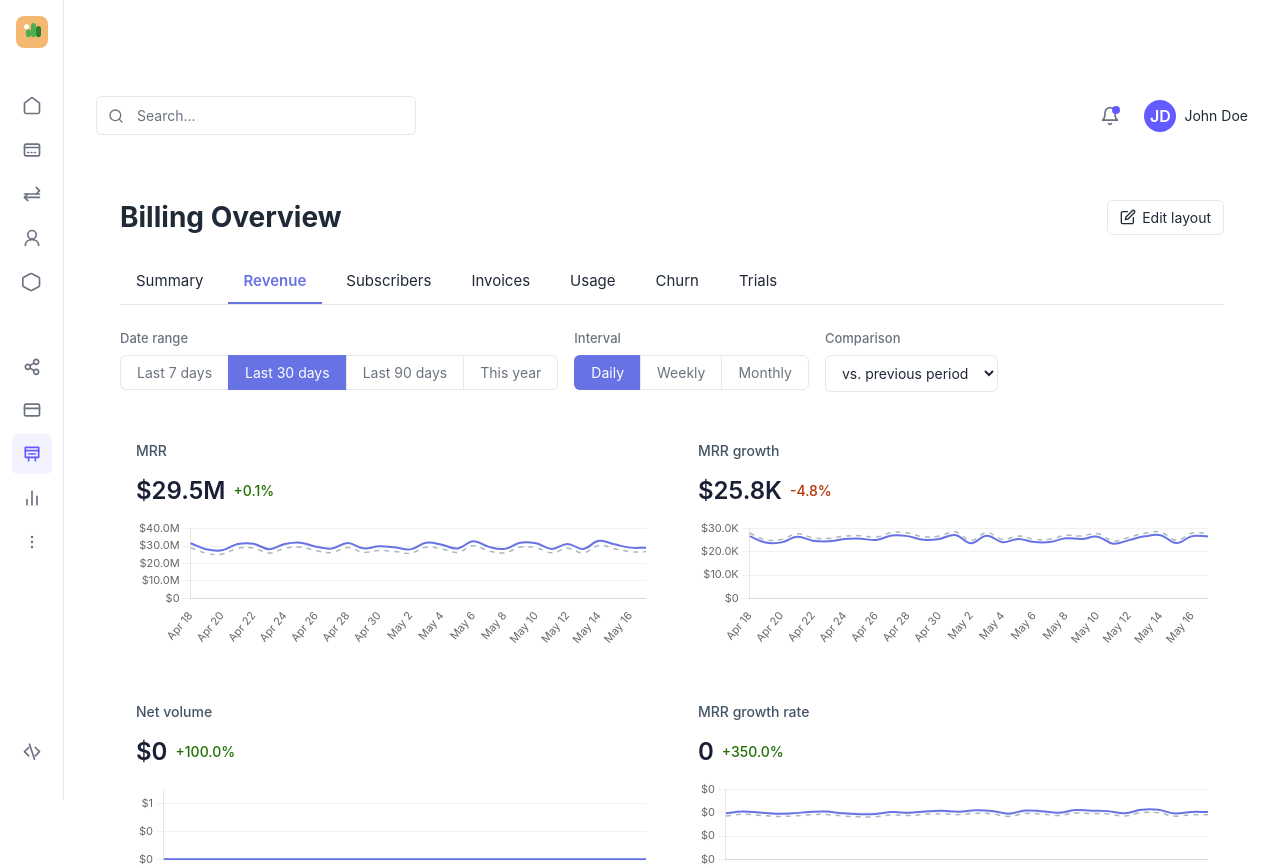
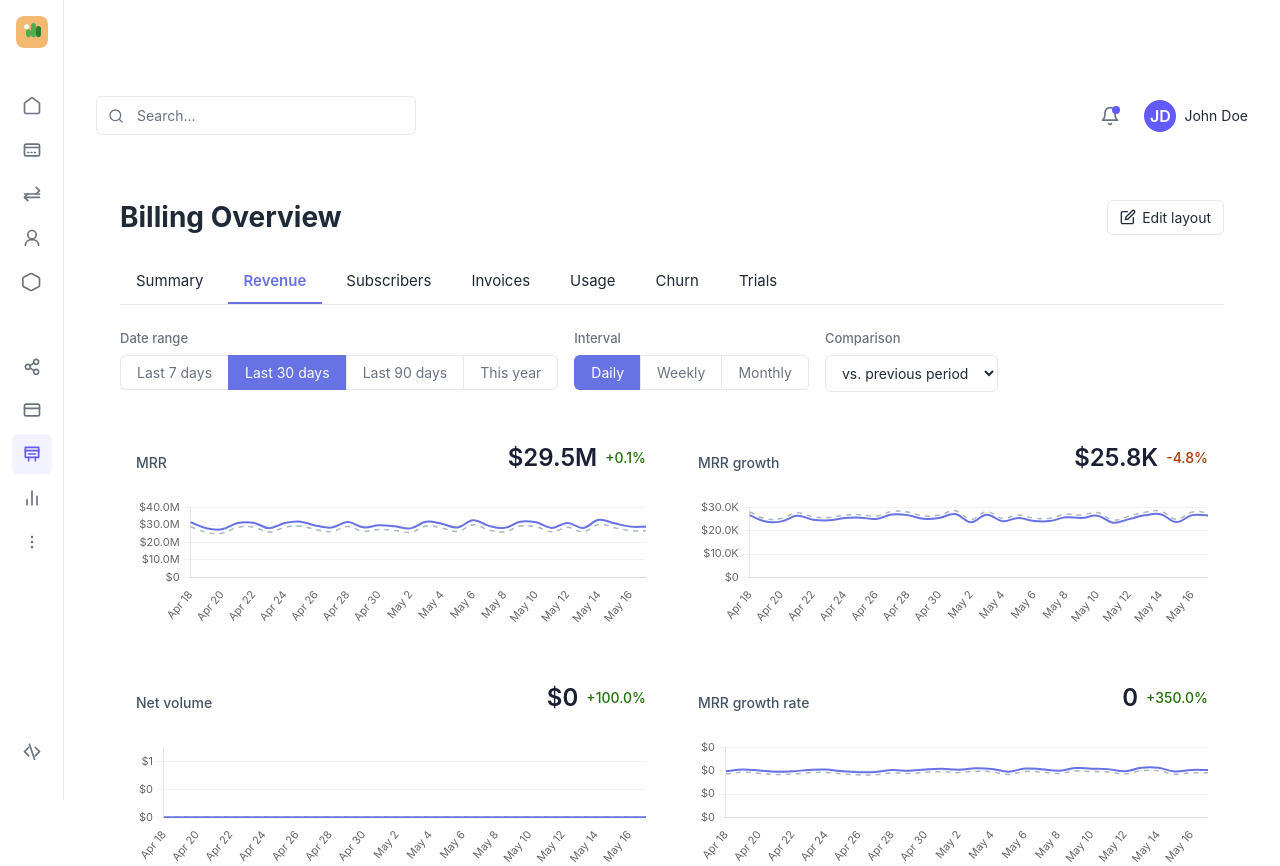
Before and after one commit to swanson-stripe/stripe-dashboard-clone, a React (Create React App) app: page /billing/overview in a window 1280 px wide. Shown: the top 866 px of the page. Built offline with nearby package versions, Linux system fonts and the light colour scheme.

Commit message:
Update billing metrics to match home page style and fix breadcrumb navigation

```diff
--- a/src/pages/BillingOverview.js
+++ b/src/pages/BillingOverview.js
@@ -918,7 +918,10 @@ const BillingOverview = () => {
   // Handle metric card click
   const handleMetricClick = (metric) => {
     navigate(`/metrics/${metric.id}`, {
-      state: { metric }
+      state: {
+        metric,
+        sourcePage: 'Billing'
+      }
     });
   };
 
@@ -1071,15 +1074,17 @@ const BillingOverview = () => {
 
               <MetricHeader>
                 <MetricTitle>{metric.title}</MetricTitle>
-              </MetricHeader>
                 <MetricValueRow>
                   <MetricValue>
                     {valueDisplay}
+                    {metric.trendValue > 0 && (
                       <MetricTrend trend={metric.trend}>
-                    {trendDisplay}
+                        {metric.trend === 'up' ? '+' : '-'}{metric.trendValue.toFixed(1)}%
                       </MetricTrend>
+                    )}
                   </MetricValue>
                 </MetricValueRow>
+              </MetricHeader>
 
               <MetricChart
                 metric={metric}
--- a/src/pages/MetricDetail.js
+++ b/src/pages/MetricDetail.js
@@ -183,6 +183,10 @@ const MetricDetail = () => {
     trendValue: 0,
   };
 
+  // Determine the source page for breadcrumbs
+  const sourcePage = location.state?.sourcePage || 'Home';
+  const sourcePagePath = sourcePage === 'Billing' ? '/billing' : '/';
+
   // Format currency values
   const formatCurrency = (value) => {
     return new Intl.NumberFormat('en-US', {
@@ -283,8 +287,8 @@ const MetricDetail = () => {
       transition={{ duration: 0.3 }}
     >
       <BreadcrumbNav>
-        <BreadcrumbLink to="/">
-          Home
+        <BreadcrumbLink to={sourcePagePath}>
+          {sourcePage}
         </BreadcrumbLink>
         <BreadcrumbSeparator>
           /
```
Lines whose indentation alone changed are shown as unchanged.
